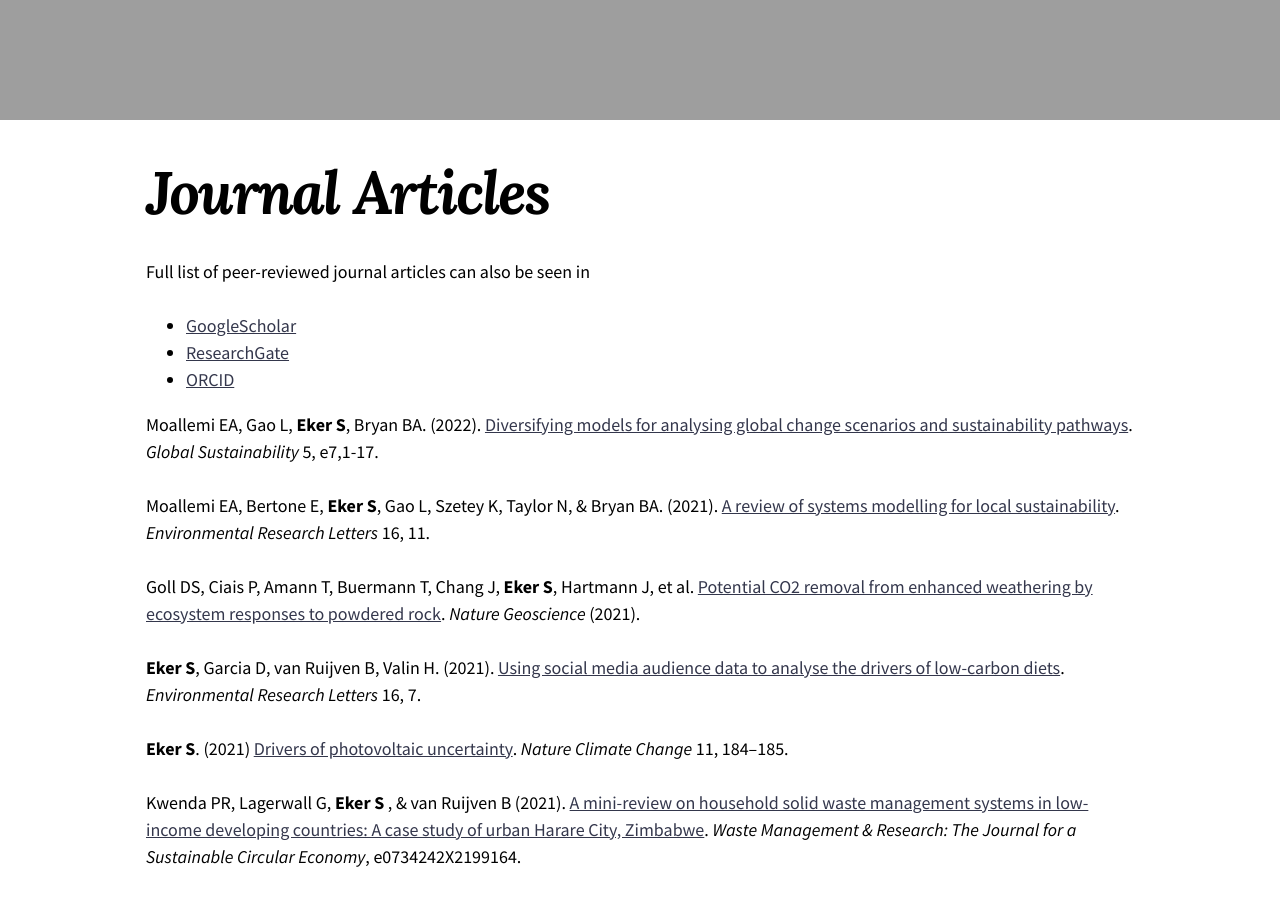
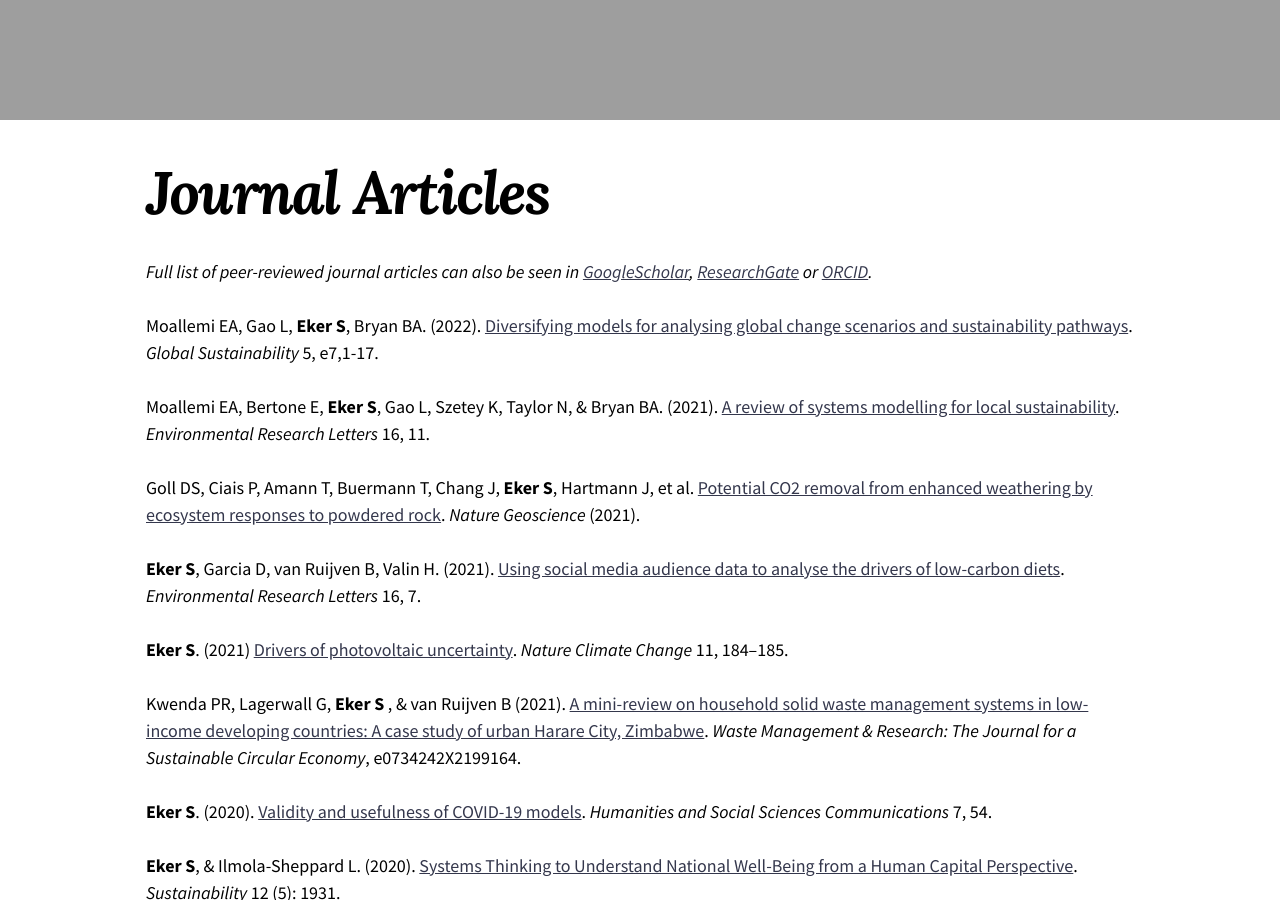
Before and after one commit to sibeleker/sibeleker.github.io, a Jekyll site: the page built from _publications/pubs1.md, in a window 1280 px wide and 900 px high, scrolled down 1036 px. Built offline with Jekyll 4.4.1, drawn with Linux system fonts in a browser that asks for light colours; nearby versions of some CDN libraries.

Commit message:
Update pubs1.md

```diff
--- a/_publications/pubs1.md
+++ b/_publications/pubs1.md
@@ -3,10 +3,7 @@ title: "Journal Articles"
 image:
   thumbnail: /images/icon_article.jpg
 ---
-Full list of peer-reviewed journal articles can also be seen in
-- [GoogleScholar](https://scholar.google.at/citations?user=F5hvj3QAAAAJ&hl=en)
-- [ResearchGate](https://www.researchgate.net/profile/Sibel_Eker/research)
-- [ORCID](https://orcid.org/0000-0003-2264-132X)
+*Full list of peer-reviewed journal articles can also be seen in [GoogleScholar](https://scholar.google.at/citations?user=F5hvj3QAAAAJ&hl=en), [ResearchGate](https://www.researchgate.net/profile/Sibel_Eker/research) or [ORCID](https://orcid.org/0000-0003-2264-132X).*
 
 Moallemi EA, Gao L, **Eker S**, Bryan BA. (2022). [Diversifying models for analysing global change scenarios and sustainability pathways](https://doi.org/10.1017/sus.2022.7). *Global Sustainability* 5, e7,1-17.
 
```
